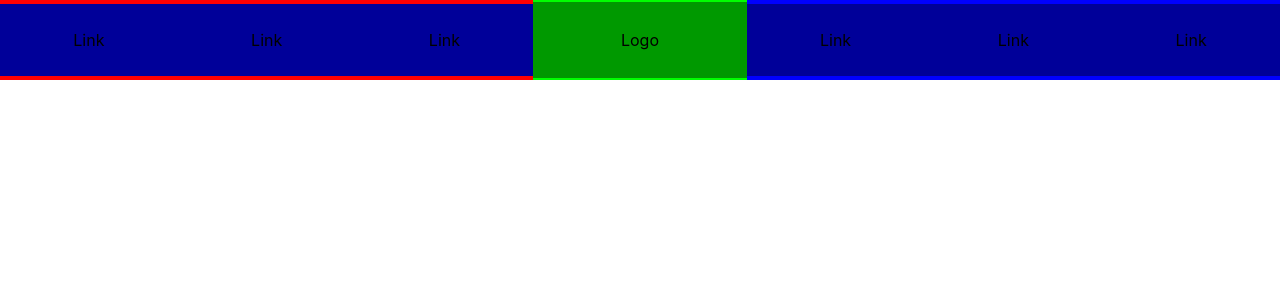
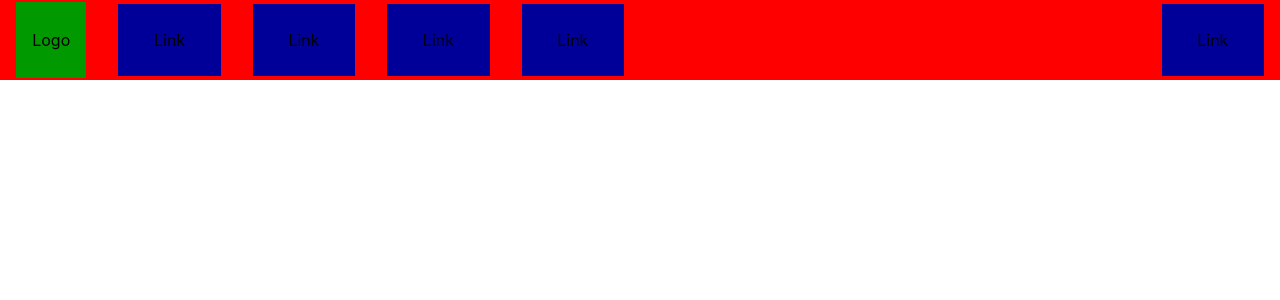
Before and after one commit to firepho92/plantilla, a React (Create React App) app: page /alt in a window 1280 px wide. Shown: the top 300 px of the page. Built offline with nearby package versions, Linux system fonts and the light colour scheme.

Commit message:
c#-328-1-a92

```diff
--- a/src/App.js
+++ b/src/App.js
@@ -1,10 +1,21 @@
+import { BrowserRouter as Router, Switch, Route } from 'react-router-dom'
 import Landing from './components/Landing'
+import LandingAlt from './components/LandingAlt'
 import './App.css';
 
 function App() {
   return (
     <div className="App">
-      <Landing />
+      <Router>
+        <Switch>
+          <Route exact path='/alt'>
+            <LandingAlt />
+          </Route>
+          <Route path='/'>
+            <Landing />
+          </Route>
+        </Switch>
+      </Router>
     </div>
   );
 }
--- a/src/components/HeaderCentered.js
+++ b/src/components/HeaderCentered.js
@@ -1,3 +1,6 @@
+import HeaderItem from './HeaderItem'
+import HeaderLogo from './HeaderLogo'
+
 export default function HeaderCentered() {
   return (
     <div style={{ display: 'flex', flexDirection: 'row', justifyContent: 'center', alignContent: 'center', background: '#900', height: '10vh', minHeight: '70px' }}>
@@ -9,7 +12,7 @@ export default function HeaderCentered() {
 }
 
 const LeftSideHeader = () => (
-  <div style={{ display: 'flex', flex: 5, order: 1, flexDirection: 'row', justifyContent: 'flex-end', alignItems: 'center', background: '#f00', height: '100%' }}>
+  <div style={{ display: 'flex', flex: 10, order: 1, flexDirection: 'row', justifyContent: 'flex-end', alignItems: 'center', background: '#f00', height: '100%' }}>
     <HeaderItem />
     <HeaderItem />
     <HeaderItem />
@@ -17,27 +20,15 @@ const LeftSideHeader = () => (
 )
 
 const CenterHeader = () => (
-  <div style={{ display: 'flex', flex: 2, order: 2, flexDirection: 'row', justifyContent: 'center', alignItems: 'center', background: '#0f0', height: '100%' }}>
+  <div style={{ display: 'flex', flex: 3, order: 2, flexDirection: 'row', justifyContent: 'center', alignItems: 'center', background: '#0f0', height: '100%' }}>
     <HeaderLogo />
   </div>
 )
 
 const RightSideHeader = () => (
-  <div style={{ display: 'flex', flex: 5, order: 3, flexDirection: 'row', justifyContent: 'flex-start', alignItems: 'center', background: '#00f', height: '100%' }}>
+  <div style={{ display: 'flex', flex: 10, order: 3, flexDirection: 'row', justifyContent: 'flex-start', alignItems: 'center', background: '#00f', height: '100%' }}>
     <HeaderItem />
     <HeaderItem />
     <HeaderItem />
   </div>
 )
-
-const HeaderItem = () => (
-  <div style={{ background: '#009', flex: 1, display: 'flex', justifyContent: 'center', alignItems: 'center', height: '90%' }}>
-    Link
-  </div>
-)
-
-const HeaderLogo = () => (
-  <div style={{ background: '#090', flex: 2, display: 'flex', justifyContent: 'center', alignItems: 'center', height: '95%', textAlign: 'center'}}>
-    Logo
-  </div>
-)
--- /dev/null
+++ b/src/components/HeaderItem.js
@@ -0,0 +1,7 @@
+const HeaderItem = () => (
+  <div style={{ background: '#009', display: 'flex', justifyContent: 'center', alignItems: 'center', height: '90%', order: 1, minWidth: '50px', width: '16%', margin: '0em 1em 0em 1em' }}>
+    Link
+  </div>
+)
+
+export default HeaderItem
--- /dev/null
+++ b/src/components/HeaderLogo.js
@@ -0,0 +1,7 @@
+const HeaderLogo = () => (
+  <div style={{ background: '#090', flex: 2, display: 'flex', justifyContent: 'center', alignItems: 'center', height: '95%', textAlign: 'center', margin: '0em 1em 0em 1em'}}>
+    Logo
+  </div>
+)
+
+export default HeaderLogo
--- a/src/components/HeaderSpaceAround.js
+++ b/src/components/HeaderSpaceAround.js
@@ -1,3 +1,6 @@
+import HeaderItem from './HeaderItem'
+import HeaderLogo from './HeaderLogo'
+
 export default function HeaderSpaceAround() {
   return (
     <div style={{ display: 'flex', flexDirection: 'row', justifyContent: 'center', alignItems: 'center', background:'#900', height: '10vh', minHeight: '70px' }}>
@@ -8,7 +11,7 @@ export default function HeaderSpaceAround() {
 }
 
 const LeftSideHeader = () => (
-  <div style={{ display: 'flex', order: 1, flexDirection: 'row', justifyContent: 'flex-end', alignItems: 'center', background: '#f00', height: '100%' }}>
+  <div style={{ display: 'flex', flex: 6, order: 1, flexDirection: 'row', justifyContent: 'flex-end', alignItems: 'center', background: '#f00', height: '100%' }}>
     <HeaderLogo />
     <HeaderItem />
     <HeaderItem />
@@ -18,19 +21,7 @@ const LeftSideHeader = () => (
 )
 
 const RightSideHeader = () => (
-  <div style={{ display: 'flex', order: 2, flexDirection: 'row', justifyContent: 'flex-start', alignItems: 'center', background: '#f00', height: '100%' }}>
+  <div style={{ display: 'flex', flex: 6, order: 2, flexDirection: 'row', justifyContent: 'flex-end', alignItems: 'center', background: '#f00', height: '100%' }}>
     <HeaderItem />
   </div>
 )
-
-const HeaderItem = () => (
-  <div style={{ background: '#009', flex: 1, display: 'flex', justifyContent: 'center', alignItems: 'center', height: '90%', order: 1 }}>
-    Link
-  </div>
-)
-
-const HeaderLogo = () => (
-  <div style={{ background: '#090', flex: 2, display: 'flex', justifyContent: 'center', alignItems: 'center', height: '95%', textAlign: 'center'}}>
-    Logo
-  </div>
-)
```
